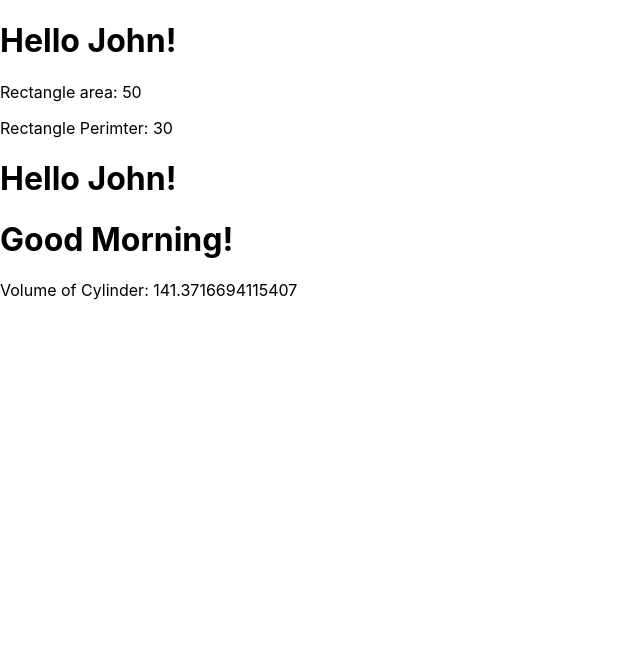
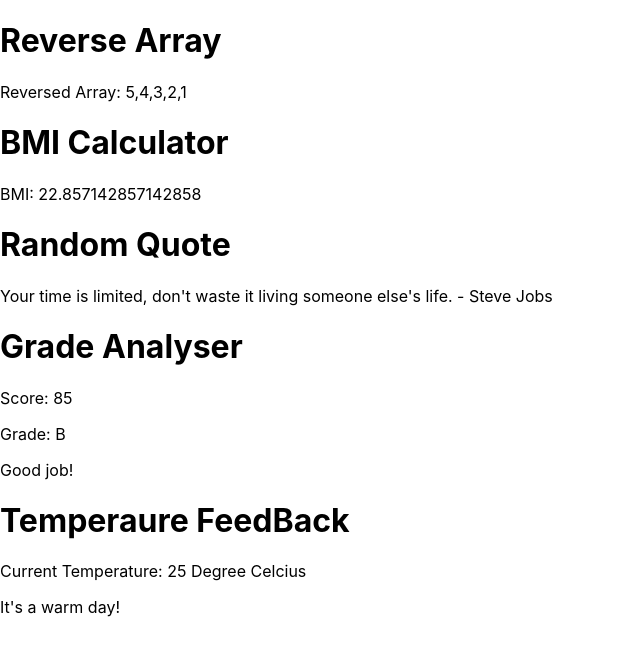
Before and after one commit to sourav7274/NeogP, a React (Create React App) app in the folder CW/test1/: page / in a window 1280 px wide. Shown: the top 656 px of the page, without its empty margins (0-640 px from the left). Built offline with nearby package versions, Linux system fonts and the light colour scheme.

Commit message:
IR1.6_HW2

```diff
--- a/CW/test1/src/App.js
+++ b/CW/test1/src/App.js
@@ -1,61 +1,136 @@
 
 import './App.css';
 
-const GenGreeting = () =>{
-  const greeting = () =>{
-    return "Hello John!"
-  }
-  return <h1>{greeting()}</h1>
+const ReverseArr = () =>{
+    const reverse = (a) =>{
+      return a.reverse()
+    }
+    return (
+      <div>
+        <h1>Reverse Array</h1>
+        <p>Reversed Array: {reverse([1,2,3,4,5]).join(',')}</p>
+      </div>
+    )
 }
 
-const CalculatArea = () =>{
-  const area = (a,b) => a*b
-   return (
+const CalcBmi = () =>{
+  const bmi = (a,b) => a/(b*b)
+  return (
     <div>
-       <p>Rectangle area: {area(10,5)}</p>
-
+      <h1>BMI Calculator</h1>
+      <p>BMI: {bmi(70,1.75)} </p>
     </div>
   )
 }
 
-const CalculatePeri = () =>{
-  const perimter = (a,b) => 2*(a+b)
-  return <p>Rectangle Perimter: {perimter(10,5)}</p>
+const GenQ = () =>{
+  const quotes = [
+
+    "The only way to do great work is to love what you do. - Steve Jobs",
+
+    "Innovation distinguishes between a leader and a follower. - Steve Jobs",
+
+    "Your time is limited, don't waste it living someone else's life. - Steve Jobs",
+
+    "Stay hungry, stay foolish. - Steve Jobs",
+
+    "The greatest glory in living lies not in never falling, but in rising every time we fall. - Nelson Mandela",
+
+  ];
+  const display = (n) =>{
+    console.log(n)
+    return quotes[n]
+  }
+  const random = Math.floor(Math.random()*quotes.length)
+  return(
+    <div>
+      <h1>Random Quote</h1>
+      <p>{display(random)}</p>
+    </div>
+  )
 }
 
-const GenMessage = () =>{
-  const hrs = new Date().getHours()
-  let greet =""
-  if(hrs<12)
+const GradeAnalyse = () =>{
+  let remarks = ""
+  let grade=""
+  const Calc = (n) =>{
+    if(n>89)
+      {
+        grade = "A"
+        remarks = "Excellent work!"
+      }
+    else if(n>79)
+      {
+        grade = "B"
+        remarks = "Good job!"
+      }
+      else if(n>69)
+        {
+          grade = "C"
+          remarks = "Not bad, keep it up!"
+        }
+      else if(n>59)
+        {
+          grade = "D"
+          remarks = "You passed, but aim higher next time."
+        }
+      else
+        {
+          grade = "E"
+         remarks = "Sorry, you didn't pass. Keep working hard!"
+        }
+      return [grade,remarks]
+  }
+  return(
+    <div>
+      <h1>Grade Analyser</h1>
+      <p>Score: 85</p>
+      <p>Grade: {Calc(85)[0]}</p>
+      <p>{Calc(85)[1]}</p>
+    </div>
+  )
+}
+
+const TempFeed = () =>{
+  const result = (n) =>{
+    if(n<0)
     {
-      greet="Good Morning!"
+      return "Brr, it's freezing!"
     }
-    else if(hrs>12 && hrs<18)
+    else if(n<10)
       {
-        greet="Good Afternoon!"
+        return "It's quite cold, bundle up!"
       }
+    else if(n<20)
+    {
+      return "The weather is cool and comfortable."
+    }
+    else if(n<30)
+    {
+      return "It's a warm day!"
+    }
     else
     {
-      greet="Good Evening!"
+      return "It's hot outside, stay cool!"
     }
-
-    return <h1>{greet}</h1>
-}
-
-const CalcVolume = () =>{
-  const volume= (a,b) => Math.PI*a*a*b
-  return <p>Volume of Cylinder: {volume(3,5)}</p>
+  }
+  return(
+    <div>
+      <h1>Temperaure FeedBack</h1>
+      <p>Current Temperature: 25 Degree Celcius</p>
+      <p>{result(25)}</p>
+    </div>
+  )
 }
 
 function App() {
   return (
     <div>
-     <GenGreeting/>
-     <CalculatArea/>
-     <CalculatePeri/>
-     <GenGreeting />
-    <GenMessage />
-    <CalcVolume />
+     <ReverseArr />
+     <CalcBmi />
+     <GenQ />
+     <GradeAnalyse />
+     <TempFeed />
     </div>
   );
 }
```
